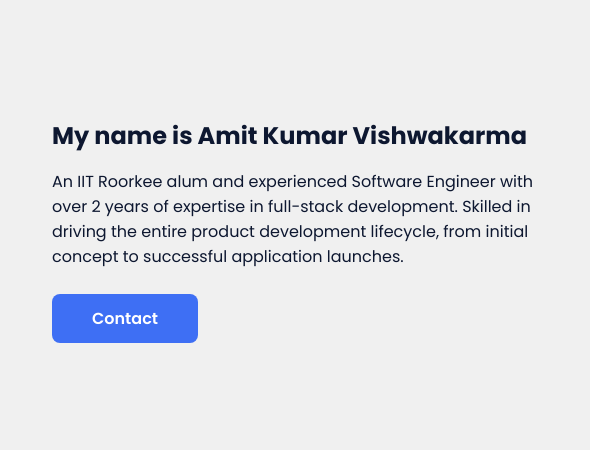
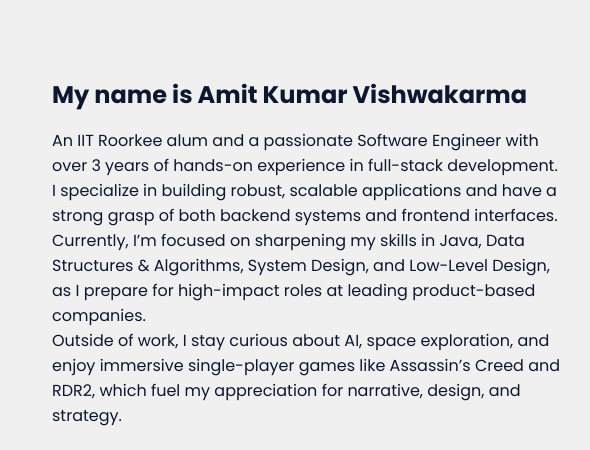
Before and after one commit to amitvish/portfolio, a plain HTML site: page index.html in a window 1280 px wide. Shown: the part 802-1252 px from the top of the page, 588-1178 px from the left. Drawn offline with nearby package versions, Linux system fonts and the light colour scheme.

Commit message:
Update index.html

```diff
--- a/index.html
+++ b/index.html
@@ -95,9 +95,17 @@
 
                 <div>
                     <h2 class="about__subtitle">My name is Amit Kumar Vishwakarma</h2>
-                    <p class="about__text">An IIT Roorkee alum and experienced Software Engineer with over 2 years of
-                        expertise in full-stack development. Skilled in driving the entire product development
-                        lifecycle, from initial concept to successful application launches.</p><br>
+                    <p class="about__text">An IIT Roorkee alum and a passionate Software Engineer with over 3 years
+                        of hands-on experience in full-stack development. I specialize in building robust, scalable applications
+                        and have a strong grasp of both backend systems and frontend interfaces.
+                        <br>
+                        Currently, I’m focused on sharpening my skills in Java, Data Structures & Algorithms, System Design,
+                        and Low-Level Design, as I prepare for high-impact roles at leading product-based companies.
+                        <br>
+                        Outside of work, I stay curious about AI, space exploration, and enjoy immersive single-player games
+                        like Assassin’s Creed and RDR2, which fuel my appreciation for narrative, design, and strategy.
+
+</p><br>
                     <a href="mailto:akviitian@gmail.com" class="button" target="_blank">Contact</a>
                 </div>
             </div>
```
